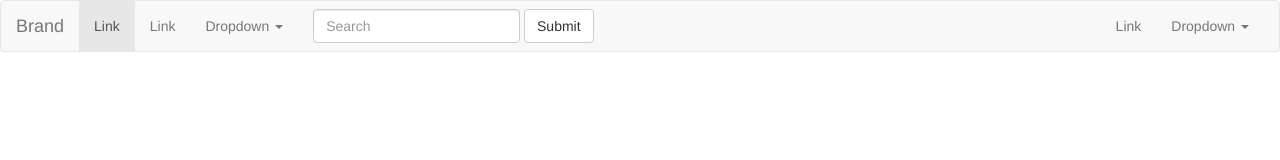
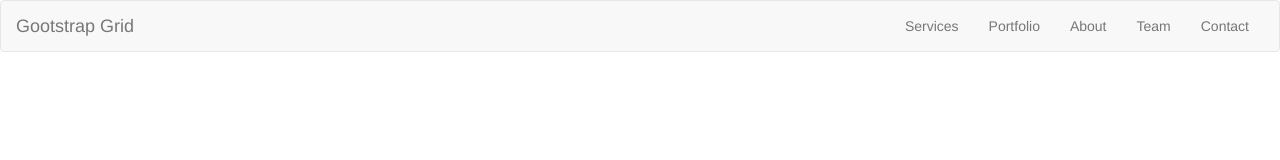
Before and after one commit to wiemka/bootstrap_warsztaty, a plain HTML site: page index.html in a window 1280 px wide. Drawn offline with nearby package versions, Linux system fonts and the light colour scheme; a web font is replaced by a local one.

Commit message:
elementy menu w html

```diff
--- a/index.html
+++ b/index.html
@@ -25,45 +25,17 @@
         <span class="icon-bar"></span>
         <span class="icon-bar"></span>
       </button>
-                <a class="navbar-brand" href="#">Brand</a>
+                <a class="navbar-brand" href="#">Gootstrap Grid</a>
             </div>
 
             <!-- Collect the nav links, forms, and other content for toggling -->
             <div class="collapse navbar-collapse" id="bs-example-navbar-collapse-1">
-                <ul class="nav navbar-nav">
-                    <li class="active"><a href="#">Link <span class="sr-only">(current)</span></a></li>
-                    <li><a href="#">Link</a></li>
-                    <li class="dropdown">
-                        <a href="#" class="dropdown-toggle" data-toggle="dropdown" role="button" aria-haspopup="true" aria-expanded="false">Dropdown <span class="caret"></span></a>
-                        <ul class="dropdown-menu">
-                            <li><a href="#">Action</a></li>
-                            <li><a href="#">Another action</a></li>
-                            <li><a href="#">Something else here</a></li>
-                            <li role="separator" class="divider"></li>
-                            <li><a href="#">Separated link</a></li>
-                            <li role="separator" class="divider"></li>
-                            <li><a href="#">One more separated link</a></li>
-                        </ul>
-                    </li>
-                </ul>
-                <form class="navbar-form navbar-left">
-                    <div class="form-group">
-                        <input type="text" class="form-control" placeholder="Search">
-                    </div>
-                    <button type="submit" class="btn btn-default">Submit</button>
-                </form>
                 <ul class="nav navbar-nav navbar-right">
-                    <li><a href="#">Link</a></li>
-                    <li class="dropdown">
-                        <a href="#" class="dropdown-toggle" data-toggle="dropdown" role="button" aria-haspopup="true" aria-expanded="false">Dropdown <span class="caret"></span></a>
-                        <ul class="dropdown-menu">
-                            <li><a href="#">Action</a></li>
-                            <li><a href="#">Another action</a></li>
-                            <li><a href="#">Something else here</a></li>
-                            <li role="separator" class="divider"></li>
-                            <li><a href="#">Separated link</a></li>
-                        </ul>
-                    </li>
+                    <li><a href="#services">Services</a></li>
+                    <li><a href="#portfolio">Portfolio</a></li>
+                    <li><a href="#about">About</a></li>
+                    <li><a href="#team">Team</a></li>
+                    <li><a href="#contact">Contact</a></li>
                 </ul>
             </div>
             <!-- /.navbar-collapse -->
@@ -72,6 +44,11 @@
     </nav>
 
     <!--koniec menu strony-->
+
+    <!--początek header-->
+
+
+    <!--koniec header-->
 
     <!--jQuery-->
     <script type="text/javascript" src="https://cdnjs.cloudflare.com/ajax/libs/jquery/3.2.1/jquery.js"></script>
```
